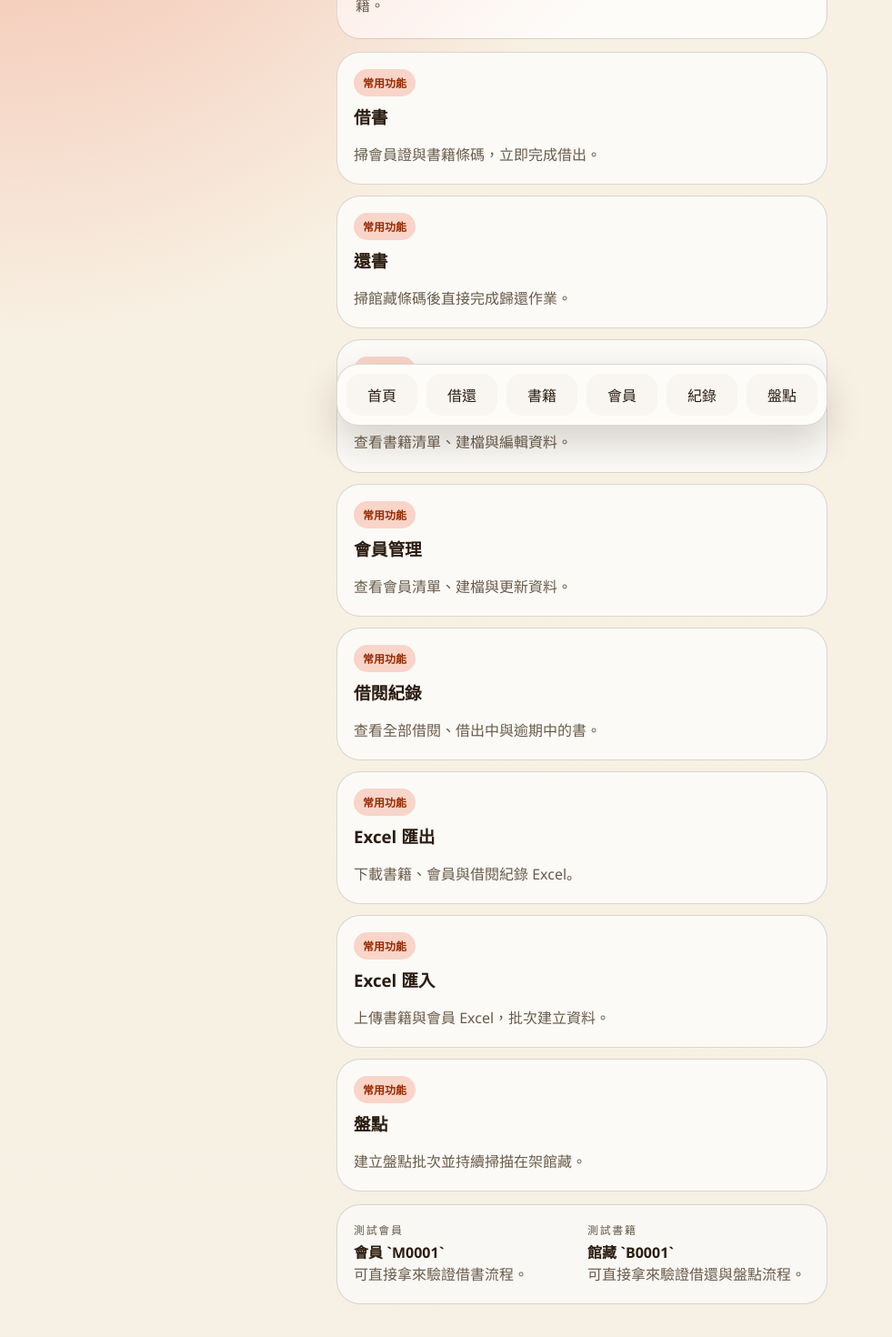
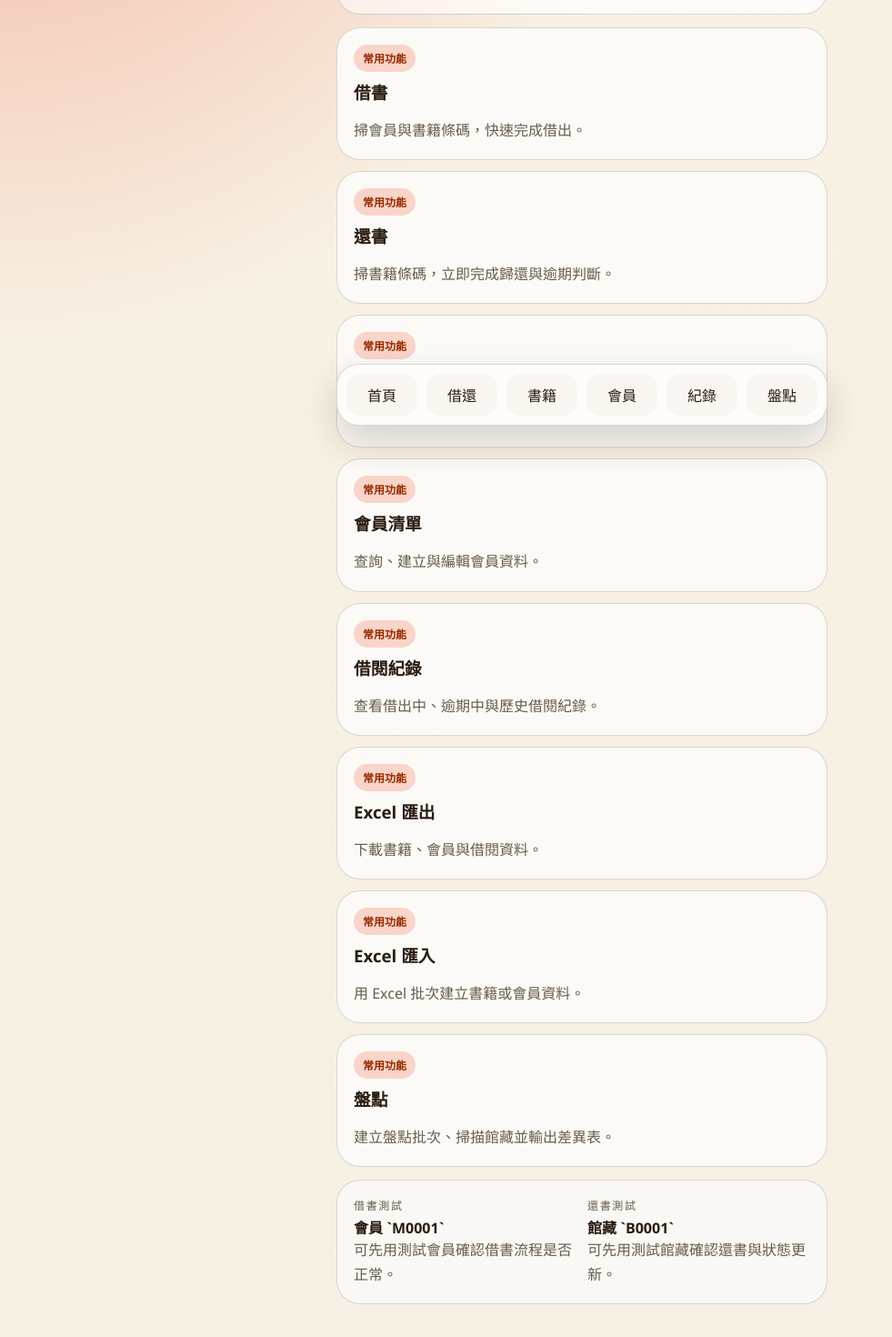
Before and after one commit to funsteam99/library-system, a Next.js app in the folder library-system/frontend/: page /mobile in a window 1280 px wide. Shown: the part 320-1790 px from the top of the page at 91% size, without its empty margins (0-981 px from the left). Built offline with nearby package versions, Linux system fonts and the light colour scheme; no server answers.

Commit message:
feat: polish mobile role UI and asset handling

```diff
--- a/library-system/frontend/app/lib/api.ts
+++ b/library-system/frontend/app/lib/api.ts
@@ -11,6 +11,18 @@ export function getApiBaseUrl() {
 
 export function getApiUrl(path: string) {
   return `${getApiBaseUrl()}${path}`;
+}
+
+export function resolveAssetUrl(path: string | null | undefined) {
+  if (!path) {
+    return null;
+  }
+
+  if (/^https?:\/\//i.test(path)) {
+    return path;
+  }
+
+  return getApiUrl(path);
 }
 
 export async function apiRequest<T>(path: string, init?: RequestInit): Promise<T> {
--- a/library-system/frontend/app/lib/auth.ts
+++ b/library-system/frontend/app/lib/auth.ts
@@ -60,6 +60,10 @@ export function getCurrentOperatorId() {
   return getStoredOperator().id;
 }
 
+export function isAdminOperator() {
+  return getStoredOperator().role === "admin";
+}
+
 export function getOperatorRequestHeaders() {
   return {
     "x-user-id": String(getCurrentOperatorId()),
--- a/library-system/frontend/app/mobile/page.tsx
+++ b/library-system/frontend/app/mobile/page.tsx
@@ -1,64 +1,71 @@
 "use client";
 
 import Link from "next/link";
+
+import { isAdminOperator } from "../lib/auth";
 
 const quickActions = [
   {
     href: "/mobile/loan",
     title: "借書",
-    subtitle: "掃會員證與書籍條碼，立即完成借出。",
+    subtitle: "掃會員與書籍條碼，快速完成借出。",
   },
   {
     href: "/mobile/return",
     title: "還書",
-    subtitle: "掃館藏條碼後直接完成歸還作業。",
+    subtitle: "掃書籍條碼，立即完成歸還與逾期判斷。",
   },
   {
     href: "/mobile/books",
-    title: "書籍管理",
-    subtitle: "查看書籍清單、建檔與編輯資料。",
+    title: "書籍清單",
+    subtitle: "查詢、建立與編輯館藏書籍資料。",
   },
   {
     href: "/mobile/members",
-    title: "會員管理",
-    subtitle: "查看會員清單、建檔與更新資料。",
+    title: "會員清單",
+    subtitle: "查詢、建立與編輯會員資料。",
   },
   {
     href: "/mobile/loans",
     title: "借閱紀錄",
-    subtitle: "查看全部借閱、借出中與逾期中的書。",
+    subtitle: "查看借出中、逾期中與歷史借閱紀錄。",
   },
   {
     href: "/mobile/exports",
     title: "Excel 匯出",
-    subtitle: "下載書籍、會員與借閱紀錄 Excel。",
+    subtitle: "下載書籍、會員與借閱資料。",
+    adminOnly: true,
   },
   {
     href: "/mobile/imports",
     title: "Excel 匯入",
-    subtitle: "上傳書籍與會員 Excel，批次建立資料。",
+    subtitle: "用 Excel 批次建立書籍或會員資料。",
+    adminOnly: true,
   },
   {
     href: "/mobile/inventory",
     title: "盤點",
-    subtitle: "建立盤點批次並持續掃描在架館藏。",
+    subtitle: "建立盤點批次、掃描館藏並輸出差異表。",
   },
 ];
 
 export default function MobileHomePage() {
+  const isAdmin = isAdminOperator();
+  const visibleActions = quickActions.filter((action) => !action.adminOnly || isAdmin);
+
   return (
     <section className="mobile-stack">
       <article className="hero-card">
         <p className="eyebrow">Today's focus</p>
-        <h2>用手機完成借還、建檔與盤點</h2>
+        <h2>手機就能處理建檔、借還與盤點</h2>
         <p>
-          這是館員的行動工作台。你可以先掃 ISBN 建書、拍封面，再進行借書、還書與盤點，
-          也能隨時打開借閱紀錄查看目前借出中與逾期書籍。
+          這個入口整合了書籍建檔、會員管理、借還書、盤點與 Excel 資料交換。
+          若你目前是館員角色，系統會自動隱藏需要管理權限的功能。
         </p>
       </article>
 
       <section className="action-grid">
-        {quickActions.map((action) => (
+        {visibleActions.map((action) => (
           <Link key={action.href} href={action.href} className="action-card">
             <div className="action-badge">常用功能</div>
             <h3>{action.title}</h3>
@@ -69,14 +76,14 @@ export default function MobileHomePage() {
 
       <section className="status-panel">
         <div>
-          <p className="eyebrow">測試會員</p>
+          <p className="eyebrow">借書測試</p>
           <strong>會員 `M0001`</strong>
-          <p>可直接拿來驗證借書流程。</p>
+          <p>可先用測試會員確認借書流程是否正常。</p>
         </div>
         <div>
-          <p className="eyebrow">測試書籍</p>
+          <p className="eyebrow">還書測試</p>
           <strong>館藏 `B0001`</strong>
-          <p>可直接拿來驗證借還與盤點流程。</p>
+          <p>可先用測試館藏確認還書與狀態更新。</p>
         </div>
       </section>
     </section>
```
Also changed, not shown: library-system/frontend/app/mobile/books/[id]/edit/page.tsx (+6 -2 lines), library-system/frontend/app/mobile/books/page.tsx (+13 -14 lines), library-system/frontend/app/mobile/exports/page.tsx (+16 -7 lines), library-system/frontend/app/mobile/imports/page.tsx (+18 -10 lines), library-system/frontend/app/mobile/inventory/page.tsx (+5 -3 lines), library-system/frontend/app/mobile/members/[id]/edit/page.tsx (+11 -3 lines), library-system/frontend/app/mobile/members/[id]/page.tsx (+6 -2 lines), library-system/frontend/app/mobile/members/page.tsx (+8 -1 lines).
